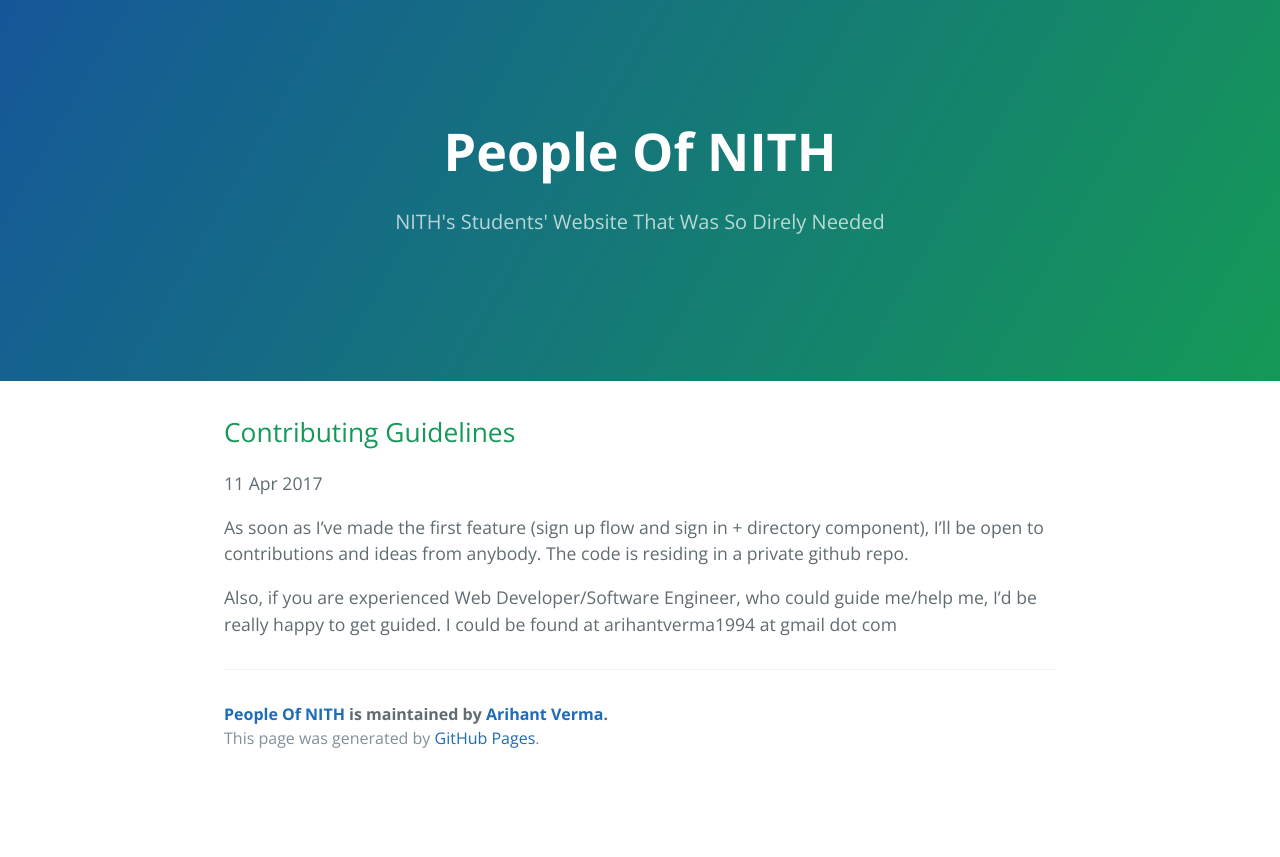
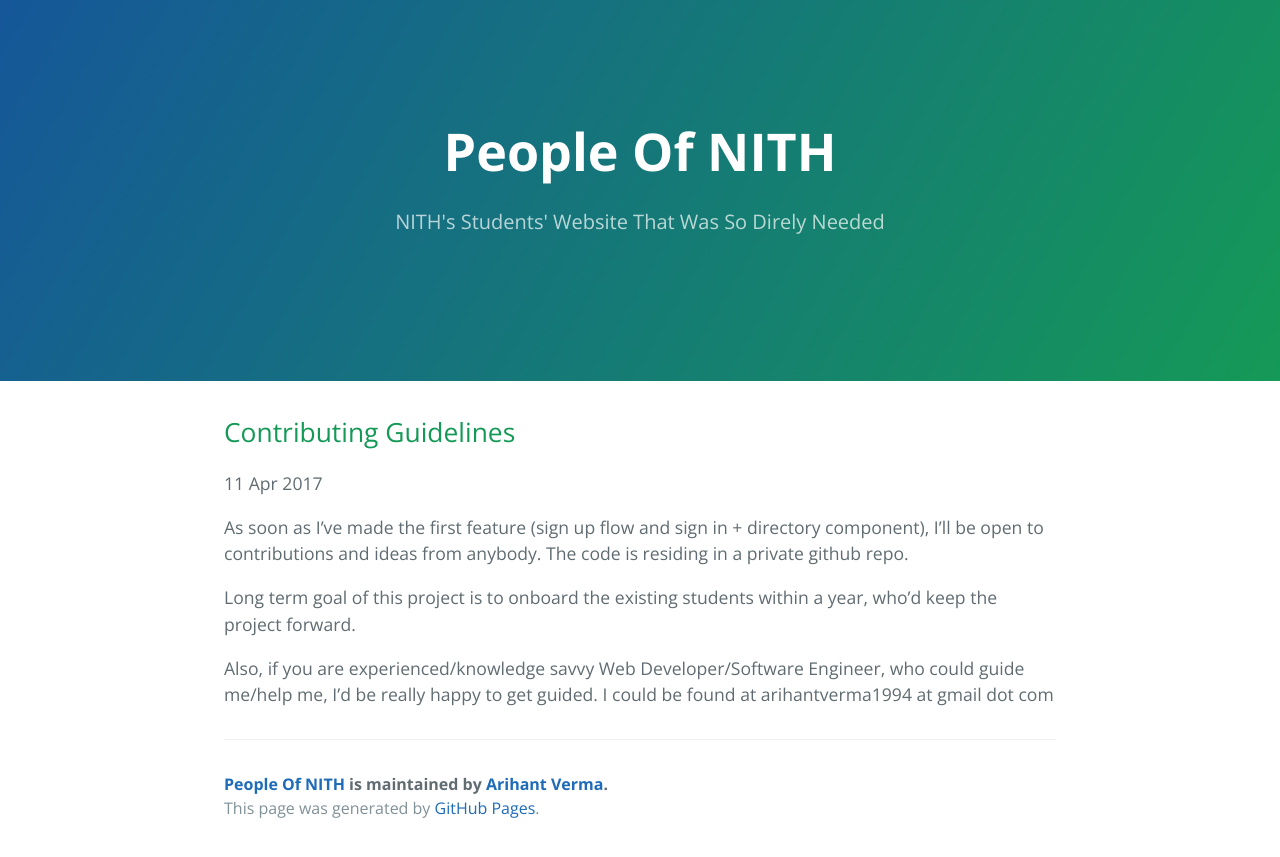
Before and after one commit to gdad-s-river/peopleofnith, a Jekyll site: the page built from _posts/2017-04-11-contributing.md, in a window 1280 px wide. Shown: the top 857 px of the page. Built offline with Jekyll 4.4.1, drawn with Linux system fonts in a browser that asks for light colours.

Commit message:
typo fix + some additions

```diff
--- a/_posts/2017-04-11-contributing.md
+++ b/_posts/2017-04-11-contributing.md
@@ -7,4 +7,6 @@ permalink: "/blog/contributing"
 
 As soon as I've made the first feature (sign up flow and sign in + directory component), I'll be open to contributions and ideas from anybody. The code is residing in a private github repo.
 
-Also, if you are experienced Web Developer/Software Engineer, who could guide me/help me, I'd be really happy to get guided. I could be found at arihantverma1994 at gmail dot com
+Long term goal of this project is to onboard the existing students within a year, who'd keep the project forward.
+
+Also, if you are experienced/knowledge savvy Web Developer/Software Engineer, who could guide me/help me, I'd be really happy to get guided. I could be found at arihantverma1994 at gmail dot com
```
Also changed, not shown: _posts/2017-04-10-inspiration.md (+1 -1 lines).
